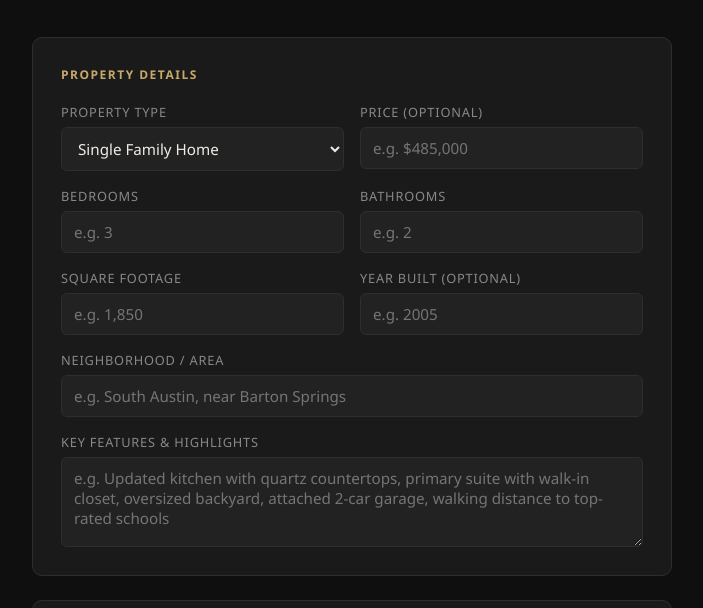
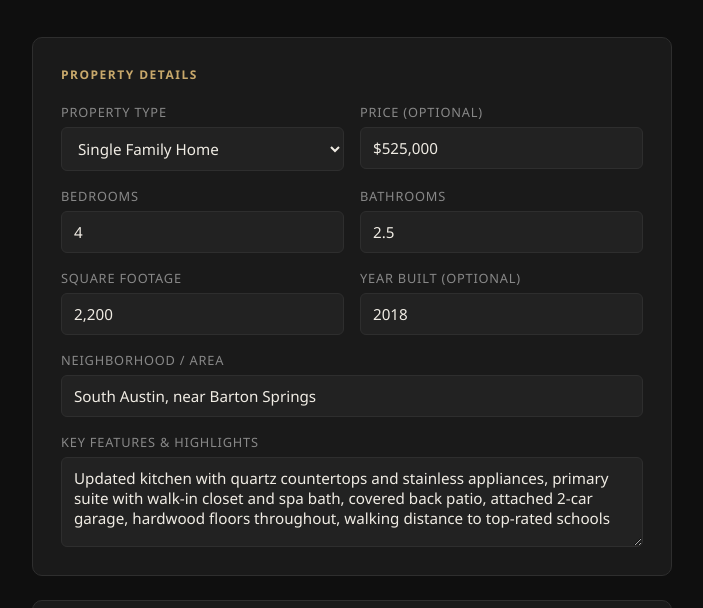
Before and after one commit to ameach14-sudo/ai-listing-generator, a website: page frontend/index.html in a window 1280 px wide. Shown: the part 118-726 px from the top of the page, without its empty margins (288-991 px from the left). Drawn offline with Linux system fonts and the light colour scheme.

Commit message:
Prefill form with sample property for testing

```diff
--- a/frontend/index.html
+++ b/frontend/index.html
@@ -282,7 +282,7 @@
       <div class="field">
         <label>Property Type</label>
         <select id="type">
-          <option value="Single Family Home">Single Family Home</option>
+          <option value="Single Family Home" selected>Single Family Home</option>
           <option value="Condo">Condo</option>
           <option value="Townhouse">Townhouse</option>
           <option value="Multi-Family">Multi-Family</option>
@@ -291,31 +291,31 @@
       </div>
       <div class="field">
         <label>Price (optional)</label>
-        <input type="text" id="price" placeholder="e.g. $485,000" />
+        <input type="text" id="price" value="$525,000" />
       </div>
       <div class="field">
         <label>Bedrooms</label>
-        <input type="number" id="beds" placeholder="e.g. 3" min="0" max="20" />
+        <input type="number" id="beds" value="4" min="0" max="20" />
       </div>
       <div class="field">
         <label>Bathrooms</label>
-        <input type="number" id="baths" placeholder="e.g. 2" min="0" max="20" step="0.5" />
+        <input type="number" id="baths" value="2.5" min="0" max="20" step="0.5" />
       </div>
       <div class="field">
         <label>Square Footage</label>
-        <input type="text" id="sqft" placeholder="e.g. 1,850" />
+        <input type="text" id="sqft" value="2,200" />
       </div>
       <div class="field">
         <label>Year Built (optional)</label>
-        <input type="text" id="year" placeholder="e.g. 2005" />
+        <input type="text" id="year" value="2018" />
       </div>
       <div class="field full">
         <label>Neighborhood / Area</label>
-        <input type="text" id="neighborhood" placeholder="e.g. South Austin, near Barton Springs" />
+        <input type="text" id="neighborhood" value="South Austin, near Barton Springs" />
       </div>
       <div class="field full">
         <label>Key Features & Highlights</label>
-        <textarea id="features" placeholder="e.g. Updated kitchen with quartz countertops, primary suite with walk-in closet, oversized backyard, attached 2-car garage, walking distance to top-rated schools"></textarea>
+        <textarea id="features">Updated kitchen with quartz countertops and stainless appliances, primary suite with walk-in closet and spa bath, covered back patio, attached 2-car garage, hardwood floors throughout, walking distance to top-rated schools</textarea>
       </div>
     </div>
   </div>
```
